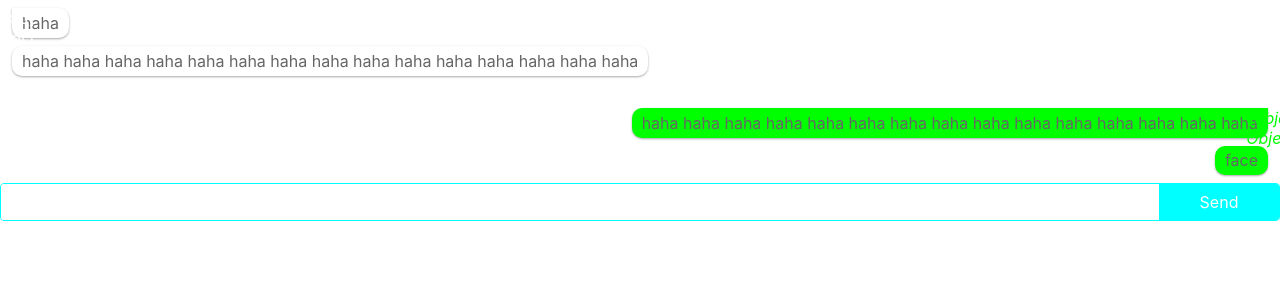
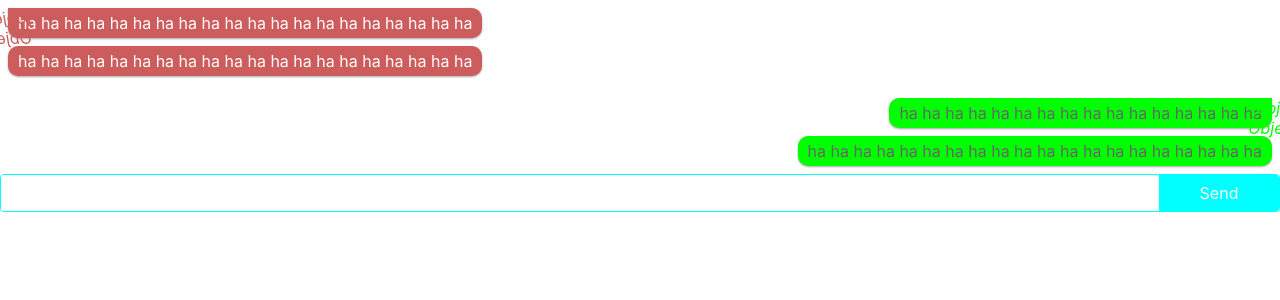
Before and after one commit to saury/workshop-chat-room-ui, a Next.js app: page / in a window 1280 px wide. Shown: the top 300 px of the page. Built offline with nearby package versions, Linux system fonts and the light colour scheme.

Commit message:
refine the bubbles

```diff
--- a/modules/chat/components/Bubble/BubbleLeft/component.tsx
+++ b/modules/chat/components/Bubble/BubbleLeft/component.tsx
@@ -2,11 +2,10 @@ import { PureComponent } from 'react';
 
 import { Icon } from 'modules/icons';
 
-import { Bubble } from '../index';
-
 import tailSvg from '../tail.svg';
 
 export interface Props {
+    from?: string;
     content: string;
     className?: string;
     type?: 'primary' | 'secondary';
@@ -19,11 +18,9 @@ class Component extends PureComponent<Props> {
 
     public render() {
         return (
-            <div className={this.props.className}
-            style={{marginTop: this.props.separation === 'big' ? '32px' : '8px'}}
-        >
+            <div data-type={this.props.from === 'left' ? 'primary' : 'secondary'} className={this.props.className}>
                 {!!this.props.tail && <Icon src={tailSvg} />}
-                <Bubble content={this.props.content} />
+                <div>{this.props.content}</div>
             </div>
         );
     }
--- a/modules/chat/components/Bubble/BubbleLeft/styled.ts
+++ b/modules/chat/components/Bubble/BubbleLeft/styled.ts
@@ -4,14 +4,21 @@ import { Component } from './component';
 
 export const Styled = styled(Component)`
     position: relative;
-    margin: 8px 0;
+    margin: ${(props) => (props.separation === 'big' ? '1.4em' : '.5em')} 0 0.5em;
     > div {
         text-align: left;
-        background: ${(props) => props.theme.colorBg};
+        background: ${(props) => (props.from === 'left' ? props.theme.colorSecondary : props.theme.colorPrimary)};
+        color: ${(props) => (props.from === 'left' ? '#fff' : '#666')};
         max-width: 80%;
+        border-radius: ${(props) => props.theme.sizeCornerBubble};
+        box-shadow: 0 1px 3px rgba(0, 0, 0, 0.12), 0 1px 2px rgba(0, 0, 0, 0.24);
+        display: inline-block;
+        padding: ${(props) => props.theme.sizeIn(-10)} ${(props) => props.theme.sizeIn(-4)};
+        margin: 0 ${(props) => props.theme.sizeBubbleTail};
     }
     > i {
-        color: ${(props) => props.theme.colorBg};
+        /* color: ${(props) => props.theme.colorBg}; */
+        color: ${(props) => (props.from === 'left' ? props.theme.colorSecondary : props.theme.colorPrimary)};
         position: absolute;
         left: 0;
         top: 0;
--- a/modules/chat/components/Bubble/BubbleRight/styled.ts
+++ b/modules/chat/components/Bubble/BubbleRight/styled.ts
@@ -4,11 +4,11 @@ import { BubbleLeft } from '../BubbleLeft/';
 
 export const Styled = styled(BubbleLeft)`
     text-align: right;
-    > div {
+    /* > div {
         background: ${(props) => props.theme.colorPrimary};
-    }
+    } */
     > i {
-        color: ${(props) => props.theme.colorPrimary};
+        /* color: ${(props) => props.theme.colorPrimary}; */
         left: auto;
         right: 0;
         transform: rotateY(0);
--- a/modules/chat/components/bubble/component.tsx
+++ b/modules/chat/components/bubble/component.tsx
@@ -1,13 +1,12 @@
-import { styled } from 'modules/core/styles';
+import { BubbleLeft } from './BubbleLeft';
+import { BubbleRight } from './BubbleRight';
 
-const Container = styled.div`
-    background: ${({ theme }) => theme.colorPrimary};
-    border-radius: ${({ theme }) => theme.sizeCornerBubble};
-    box-shadow: 0 1px 3px rgba(0, 0, 0, 0.12), 0 1px 2px rgba(0, 0, 0, 0.24);
-    display: inline-block;
-    padding: ${({ theme }) => theme.sizeIn(-10)} ${({ theme }) => theme.sizeIn(-4)};
-    color: #666;
-    margin: 0 12px;
-`;
+export interface Props {
+    content: string;
+    from?: 'left' | 'right';
+    tail?: boolean;
+    separation?: 'big' | 'small';
+}
 
-export const Bubble = (props) => <Container className={props.className}>{props.content}</Container>;
+export const Bubble = (props: Props) =>
+    props.from === 'left' ? <BubbleLeft {...props} /> : <BubbleRight {...props} />;
--- a/modules/core/styles/themes.ts
+++ b/modules/core/styles/themes.ts
@@ -3,10 +3,11 @@ import { size, sizeIn } from './size';
 export const normal = {
     colorBg: '#fff',
     colorPrimary: 'lime',
+    colorSecondary: 'indianred',
     colorTextBase: '#000',
     fontBase: `-apple-system, "BlinkMacSystemFont", ".SFNSDisplay-Regular", "San Francisco", "Roboto", "Segoe UI", "Helvetica Neue", "Lucida Grande", sans-serif`,
     size,
-    sizeBubbleTail: '12px',
+    sizeBubbleTail: '.5em',
     sizeCornerBubble: '10px',
     sizeIn,
 };
--- a/pages/index.tsx
+++ b/pages/index.tsx
@@ -6,8 +6,8 @@ import { App } from 'modules/app';
 import { ThemeProvider, themes } from 'modules/core/styles';
 
 import { Bubble } from 'modules/chat/components/Bubble';
-import { BubbleLeft } from 'modules/chat/components/Bubble/BubbleLeft';
-import { BubbleRight } from 'modules/chat/components/Bubble/BubbleRight';
+// import { BubbleLeft } from 'modules/chat/components/Bubble/BubbleLeft';
+// import { BubbleRight } from 'modules/chat/components/Bubble/BubbleRight';
 
 const Button = styled.button`
     display: block;
@@ -27,14 +27,12 @@ class Index extends Component {
                     <Head>
                         <title>index page title</title>
                     </Head>
-                    <div>
-                        <BubbleLeft content="haha" tail />
-                        <BubbleLeft content="haha haha haha haha haha haha haha haha haha haha haha haha haha haha haha " />
-                    </div>
-                    <div>
-                        <BubbleRight content="haha haha haha haha haha haha haha haha haha haha haha haha haha haha haha" tail separation="big"/>
-                        <BubbleRight content="face" />
-                    </div>
+                    {/* bubbles start */}
+                    <Bubble from="left" tail content="ha ha ha ha ha ha ha ha ha ha ha ha ha ha ha ha ha ha ha ha" />
+                    <Bubble from="left" content="ha ha ha ha ha ha ha ha ha ha ha ha ha ha ha ha ha ha ha ha" />
+                    <Bubble tail separation="big" content="ha ha ha ha ha ha ha ha ha ha ha ha ha  ha ha ha" />
+                    <Bubble content="ha ha ha ha ha ha ha ha ha ha ha ha ha ha ha ha ha ha ha ha" />
+                    {/* bubbles end */}
                     <div
                         style={{
                             border: '1px solid cyan',
```
